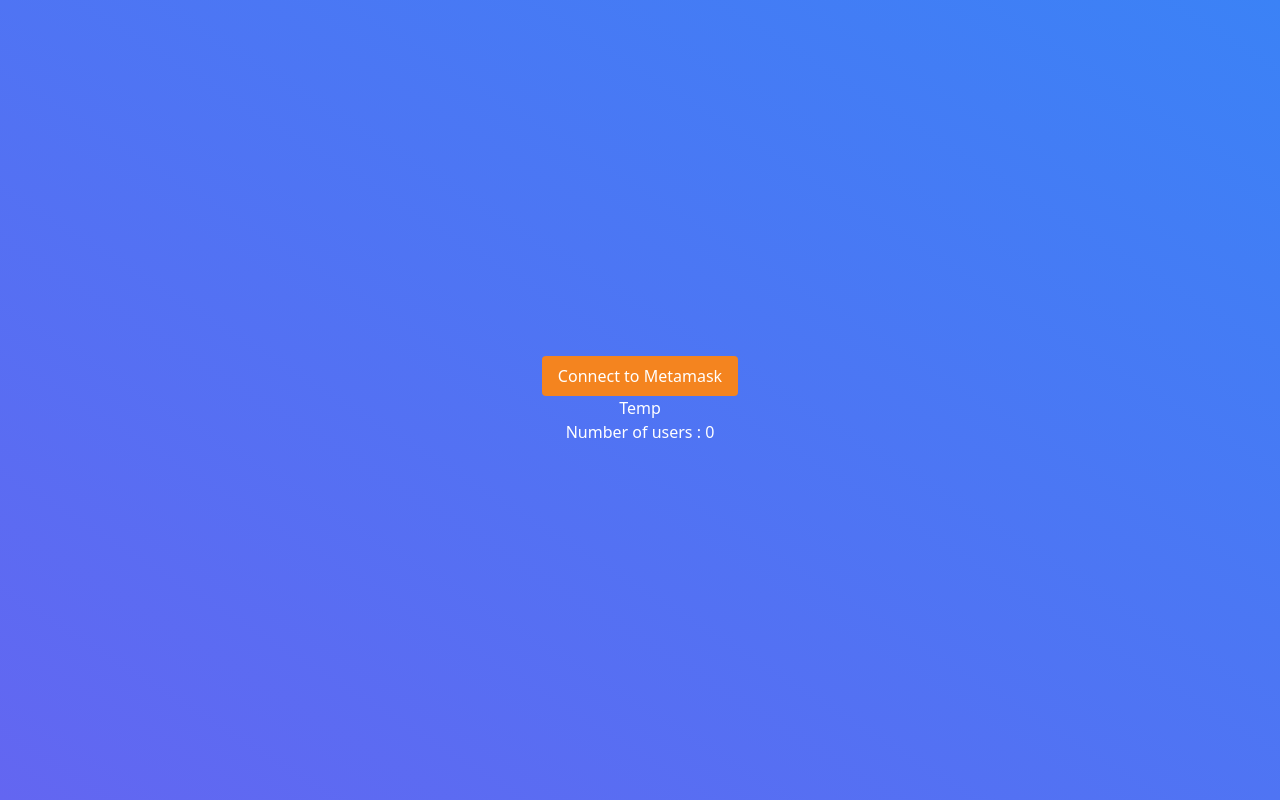
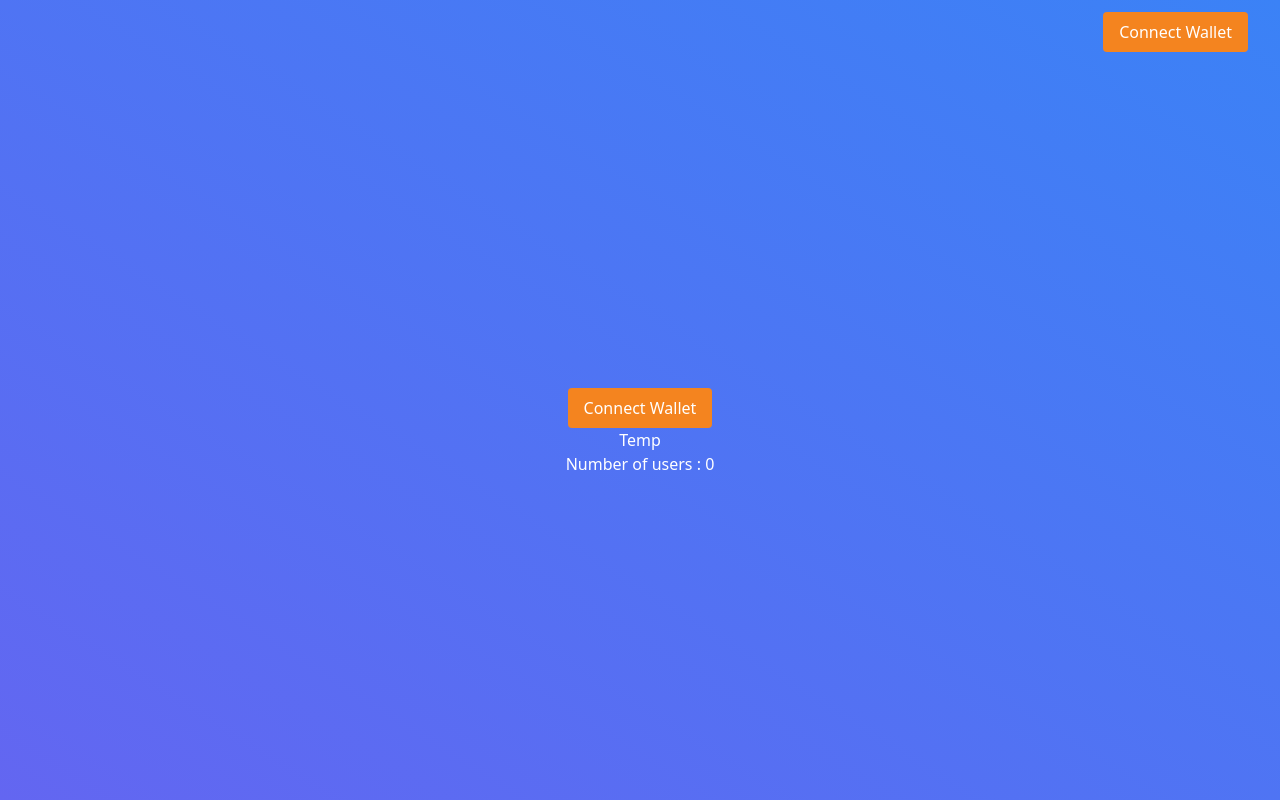
Before and after one commit to hugo-olv/smiley-nft-site, a Next.js app: page / in a window 1280 px wide. Built offline with nearby package versions, Linux system fonts and the light colour scheme; no server answers; the database is empty.

Commit message:
Implement layout + edit and move connect button

```diff
--- a/components/ConnectButton.jsx
+++ b/components/ConnectButton.jsx
@@ -1,15 +1,15 @@
-export const ConnectButton = ({ disabled, onClick }) => {
+export const ConnectButton = ({ shortAddress, isConnected = false, onClick }) => {
     const styles = `
-    ${disabled ? 'bg-gray-400' : 'bg-[#F4841F] hover:bg-[#763E1A]'}
-    font-medium text-white py-2 px-4 rounded
+    ${!isConnected && 'hover:bg-[#763E1A]'}
+    bg-[#F4841F] font-medium text-white py-2 px-4 rounded
     `
     return (
         <button
             className={styles}
-            disabled={disabled}
+            disabled={isConnected}
             onClick={onClick}
         >
-            Connect to Metamask
+            {shortAddress || 'Connect Wallet'}
         </button>
     )
 }
--- /dev/null
+++ b/components/Layout.jsx
@@ -0,0 +1,31 @@
+import { ConnectButton } from './ConnectButton'
+import { useContext } from 'react'
+import { MetamaskContext } from '../context'
+import { shortenAddress } from '../utils/shortenAddress'
+
+export const Layout = ({ children }) => {
+    const {
+        metaState: { accounts, chain, balance, isConnected },
+        loading,
+        connect,
+    } = useContext(MetamaskContext)
+
+    return (
+        <div className='flex flex-col h-screen bg-gradient-to-tr from-indigo-500 to-blue-500 text-white'>
+            {/* Navbar */}
+            <div className='flex justify-between px-8 py-3'>
+                <div></div>
+                <div>
+                    <ConnectButton
+                        shortAddress={shortenAddress(accounts[0])}
+                        isConnected={isConnected}
+                        onClick={connect}
+                    />
+                </div>
+            </div>
+            <div className='flex flex-1 justify-center align-middle'>
+                {children}
+            </div>
+        </div>
+    )
+}
--- a/components/index.js
+++ b/components/index.js
@@ -1,3 +1,4 @@
+export { Layout } from './Layout'
 export { ConnectButton } from './ConnectButton'
 export { InfosAccount } from './InfosAccount'
 export { AddWhitelist } from './AddWhitelist'
--- a/pages/_app.jsx
+++ b/pages/_app.jsx
@@ -1,10 +1,13 @@
 import { MetamaskProvider } from '../context'
+import { Layout } from '../components'
 import '../styles/globals.css'
 
 const App = ({ Component, pageProps }) => {
   return (
     <MetamaskProvider>
-      <Component {...pageProps} />
+      <Layout>
+        <Component {...pageProps} />
+      </Layout>
     </MetamaskProvider>
   )
 }
--- a/pages/index.jsx
+++ b/pages/index.jsx
@@ -4,7 +4,6 @@
 import { firestore } from '../firebase/clientApp'
 import { useCollection } from 'react-firebase-hooks/firestore'
 import { useState, useEffect, useContext } from 'react'
-import { useMetaMask } from '../hooks/useMetaMask'
 import { InfosAccount, AddWhitelist } from '../components'
 import { MetamaskContext } from '../context'
 
@@ -42,7 +41,7 @@
   }
 
   return (
-    <div className="flex flex-col items-center justify-center h-screen bg-gradient-to-tr from-indigo-500 to-blue-500 text-white">
+    <div className="flex flex-col items-center justify-center">
       <Head>
         <title>Create Next App</title>
         <meta name="description" content="Generated by create next app" />
--- /dev/null
+++ b/utils/shortenAddress.js
@@ -0,0 +1,5 @@
+export const shortenAddress = (address) => {
+    if (!address) return
+
+    return `${address.slice(0, 5)}...${address.slice(address.length - 4)}`
+};
```
